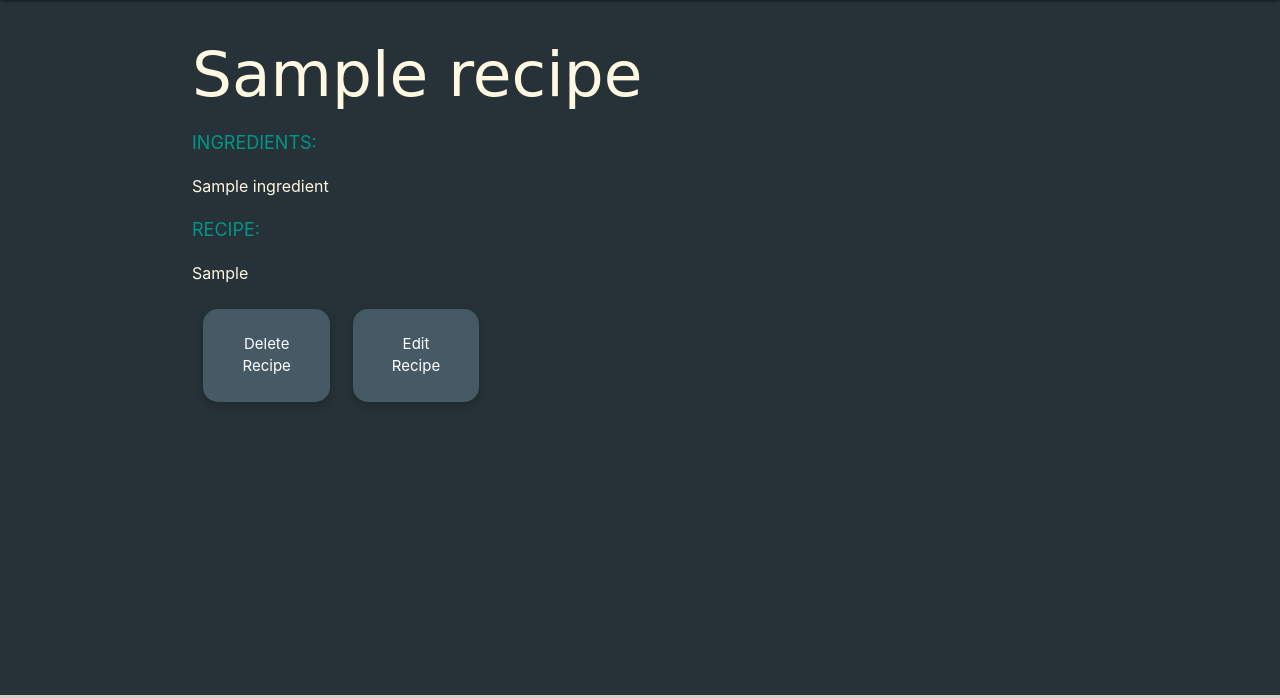
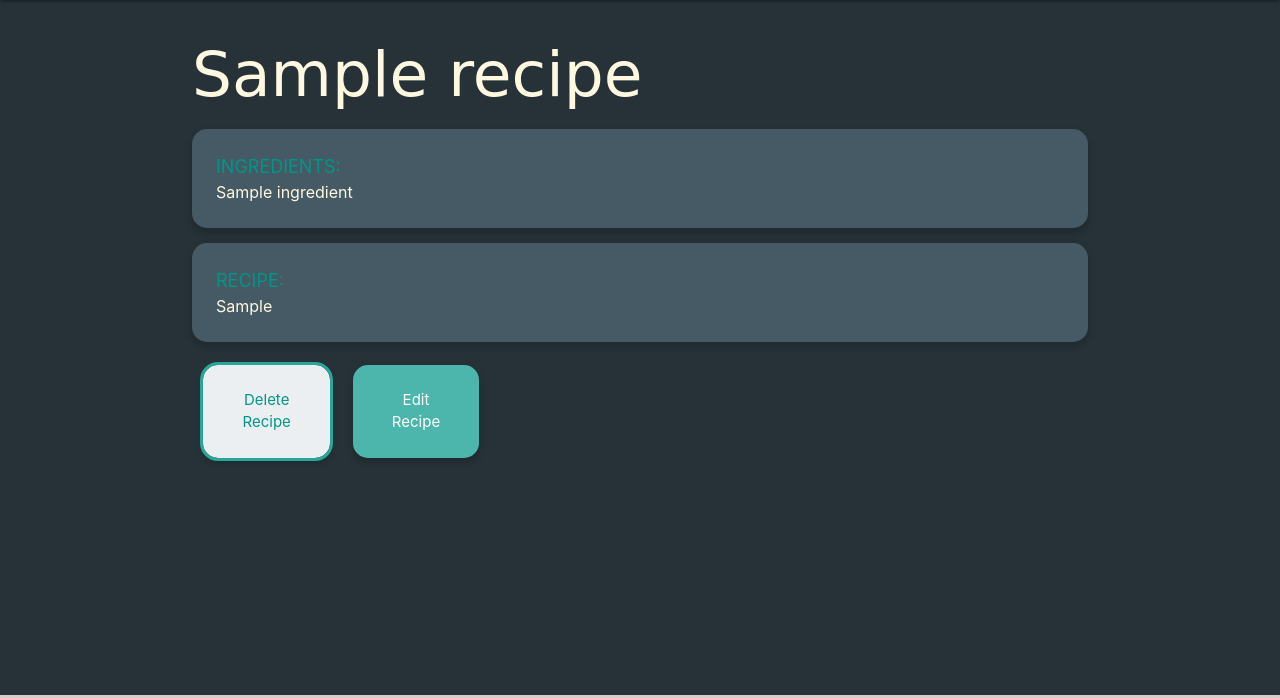
Before and after one commit to sicknarf/Project-3, a Django app: page /ingredients/1/recipes/1/ in a window 1280 px wide. Shown: the part 64-762 px from the top of the page. Run offline with Django 4.2, Linux system fonts and the light colour scheme; tables that the repository leaves empty hold one stand-in row (values such as "Sample post"); some web fonts are replaced.

Commit message:
added cards to recipes detail

```diff
--- a/pourspot/main_app/static/css/style.css
+++ b/pourspot/main_app/static/css/style.css
@@ -81,12 +81,15 @@ h2 {
     outline: 3px solid #29A69A;
 }
 
+.delete{
+    border-radius: 15px;
+    outline: 3px solid #29A69A;
+}
+
 .delete:hover {
-    color: #cd9620;
     border-radius: 15px;
     transition: all .2s ease-in-out;
-    outline: 3px solid #cd9620;
-
+    outline: 3px solid #00695c ;
 }
 
 /* .card-ingredient-form {
--- a/pourspot/main_app/templates/drinks/recipe_detail.html
+++ b/pourspot/main_app/templates/drinks/recipe_detail.html
@@ -2,7 +2,9 @@
 {% block content %}
 
 <h1>{{recipe.name}}</h1>
-
+<div class="col s6">
+<div class="card blue-grey darken-2">
+    <div class="card-content">
 <p class="teal-text lighten-2 label">INGREDIENTS:</p>
 {% if recipe.ingredients.count %}
     {% for ingredient in recipe.ingredients.all %}
@@ -11,15 +13,26 @@
 {% else %}
     <p>there are no ingredients in this recipe!</p>
 {% endif %}
+</div>
+</div>
+</div>
+
+<div class="col s6">
+<div class="card blue-grey darken-2">
+    <div class="card-content">
 <p class="teal-text lighten-2 label">RECIPE:</p>
 <p class="font-size">{{recipe.instructions}}</p>
+</div>
+</div>
+</div>
+
 
 <div class="row">
 
 <div class="col s2">
     <a href="{% url 'recipe_delete' drink.id recipe.id %}">
-        <div class="card blue-grey darken-2 delete">
-            <div class="card-content white-text center-align">
+        <div class="card #eceff1 blue-grey lighten-5 delete">
+            <div class="card-content teal-text center-align">
                 Delete Recipe
             </div>
         </div>
@@ -28,7 +41,7 @@
 
 <div class="col s2">
     <a href="{% url 'recipe_update' drink.id recipe.id %}">
-        <div class="card blue-grey darken-2 recipe recipe-detail-btn">
+        <div class="card #4db6ac teal lighten-2 recipe recipe-detail-btn">
             <div class="card-content white-text center-align">
                 Edit Recipe
             </div>
```
